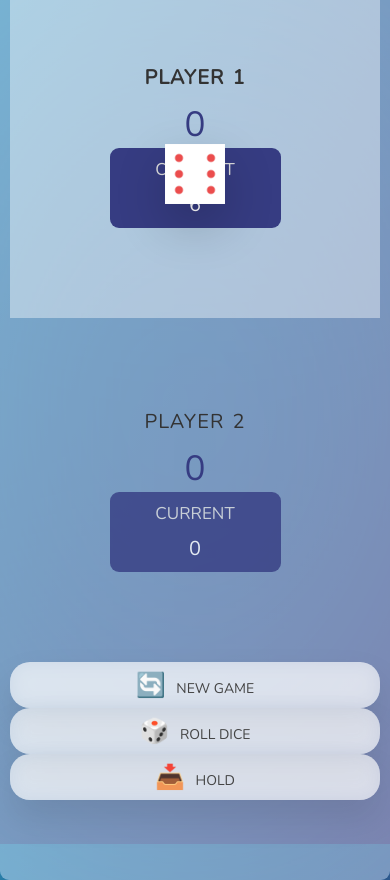
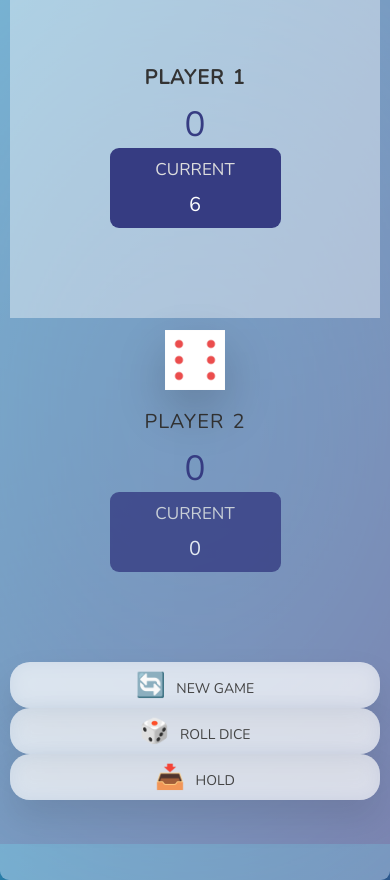
Before and after one commit to YoussefHussein0/Pig-game, a plain HTML site: page index.html in a window 390 px wide. Both pictures are taken after a click on the button "🎲 ROLL DICE". Drawn offline with nearby package versions, Linux system fonts and the light colour scheme.

Commit message:
fixed dice location css

```diff
--- a/style.css
+++ b/style.css
@@ -219,7 +219,6 @@ main {
     flex-direction: column;
     padding: 1rem;
     padding-bottom: 8rem;
-    /* space for the button bar */
   }
 
   .name {
@@ -241,7 +240,7 @@ main {
 
   .dice {
     height: 6rem;
-    top: 18rem;
+    top: 40%;
   }
 
   /* Button container at bottom */
```
